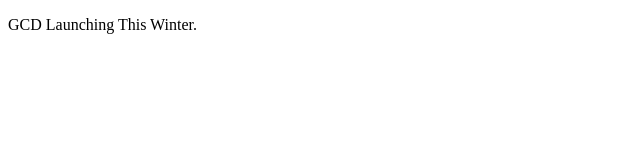
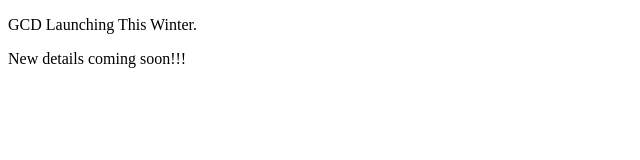
Before and after one commit to mkberg0917/gcd, a plain HTML site: page index.htm in a window 1280 px wide. Shown: the whole page, without its empty margins (0-640 px from the left). Drawn offline with Linux system fonts and the light colour scheme.

Commit message:
Testing commit

```diff
--- a/index.htm
+++ b/index.htm
@@ -6,5 +6,6 @@
 </head>
 <body>
     <p>GCD Launching This Winter.</p>
+    <section id="wrapper">New details coming soon!!!</section>
 </body>
 </html>
```
